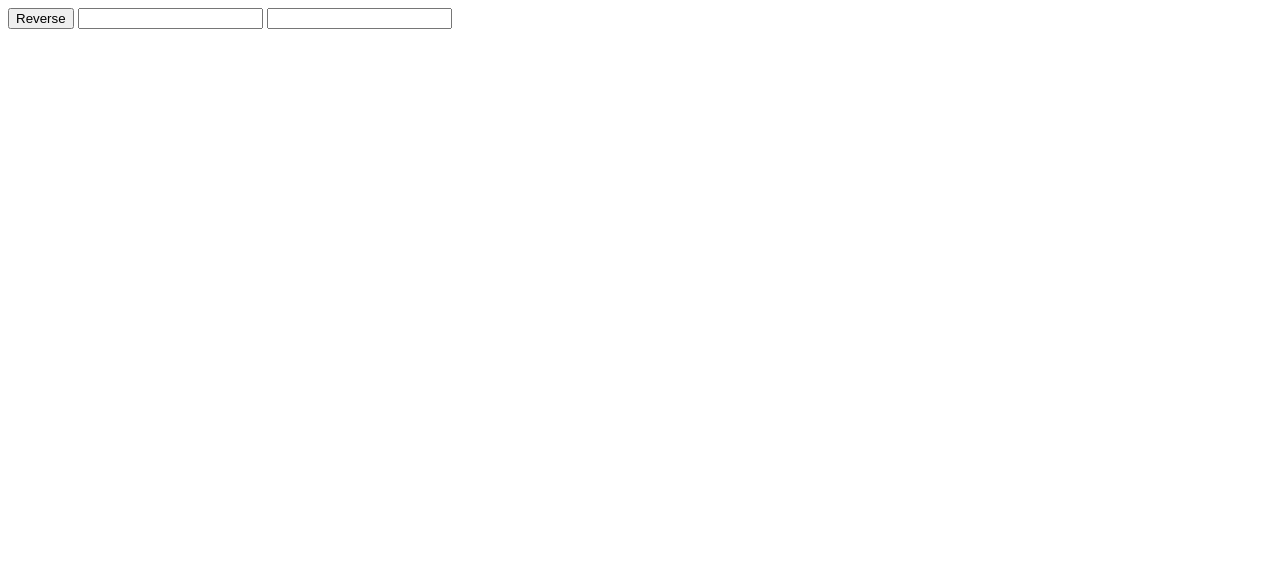
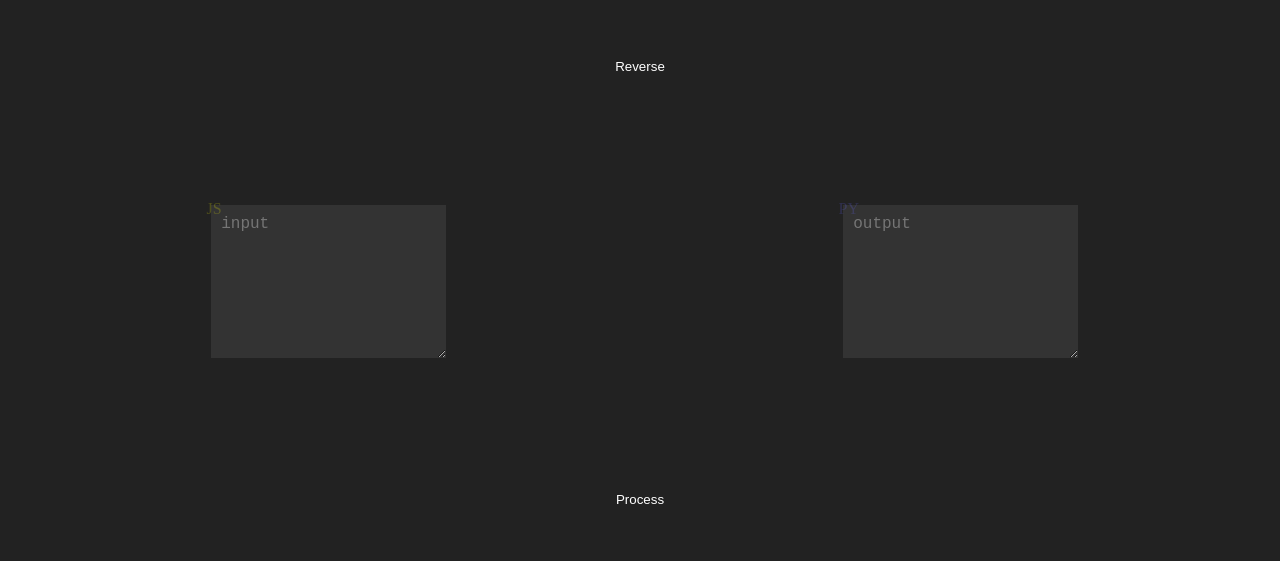
Before and after one commit to Santinoxusa/the-lenguaje-translator, a plain HTML site: page index.html in a window 1280 px wide. Drawn offline with Linux system fonts and the light colour scheme.

Commit message:
Finished html and css structure

```diff
--- a/index.html
+++ b/index.html
@@ -6,10 +6,24 @@
     <link rel="stylesheet" type="text/css" href="styles.css">
 </head>
 <body>
-    <button id="reverse-bt">Reverse</button>
-    <input type="text" id="input">
-    <input type="text" id ="output">
+    <div id="container">
 
+        <button id="reverse-bt">Reverse</button>
+
+        <div id="text-container">
+            <div id="js">
+                <p id="js-txt">JS</p>
+                <textarea id="input" placeholder="input"></textarea>
+            </div>
+            <div id="py">
+                <p id="py-txt">PY</p>
+                <textarea id ="output" placeholder="output"></textarea>
+            </div>
+        </div>
+
+        <button id="process-bt">Process</button>
+
+    </div>
 <script type="text/javascript" src="code.js"></script>
 </body>
 </html>
--- a/styles.css
+++ b/styles.css
@@ -0,0 +1,84 @@
+body {
+    background-color: #222;
+}
+
+textarea {
+    border: none;
+    background-color: #333;
+    color: #fff;
+    font-family: "Courier New", monospace;
+    font-size: 16px;
+    padding: 10px;
+    white-space: pre;  /* Permite espacios en blanco como un editor */
+    caret-color: #0f0; /* Cursor verde como en terminales */
+}
+
+button {
+    background: none;
+    border: none;
+    color: #fff;
+    align-self: center;
+}
+
+button:hover {
+    background-color: #fff1;
+}
+
+#container {
+    display: flex;
+    align-items: center;
+    flex-direction: column;
+    justify-content: space-between;
+}
+
+#container > button {
+    width: 15%;
+    aspect-ratio: 1.618 / 1;
+
+}
+
+#js-txt {
+    position: absolute;
+    color: #ff0;
+    opacity: .2;
+    margin: auto;
+}
+
+#py-txt {
+    position: absolute;
+    color: #66f;
+    opacity: .2;
+    margin: auto;
+}
+
+#text-container {
+    display: flex;
+    justify-content: space-around;
+    align-items: center;
+    flex-wrap:wrap;
+    width: 100%;
+
+    aspect-ratio: 4 / 1;
+}
+
+textarea {
+    flex-basis: 47%;
+    margin: 2%;
+    aspect-ratio: 1.618 / 1;
+    outline: none; /* Evita el borde azul al hacer clic */
+}
+
+/* Placeholder estilizado */
+#text-container > textarea::placeholder {
+    color: #888;
+    font-style: italic;
+}
+
+/* Placeholder estilizado */
+#text-container > textarea:focus {
+    background-color: #555;
+}
+
+#output {
+    user-select: none;
+}
```
